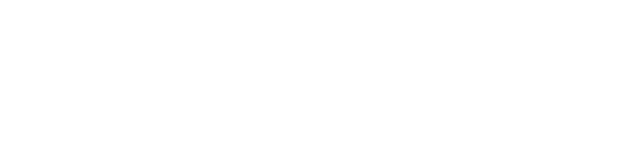
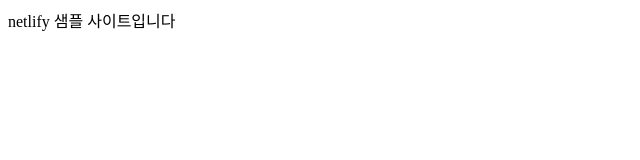
Before and after one commit to JiHy0ung/First-Project, a plain HTML site: page index.html in a window 1280 px wide. Shown: the whole page, without its empty margins (0-640 px from the left). Drawn offline with Linux system fonts and the light colour scheme.

Commit message:
first test commit

```diff
--- a/index.html
+++ b/index.html
@@ -7,5 +7,7 @@
     <link rel="stylesheet" href="style.css" />
   </head>
 
+  netlify 샘플 사이트입니다
+
   <body></body>
 </html>
```
